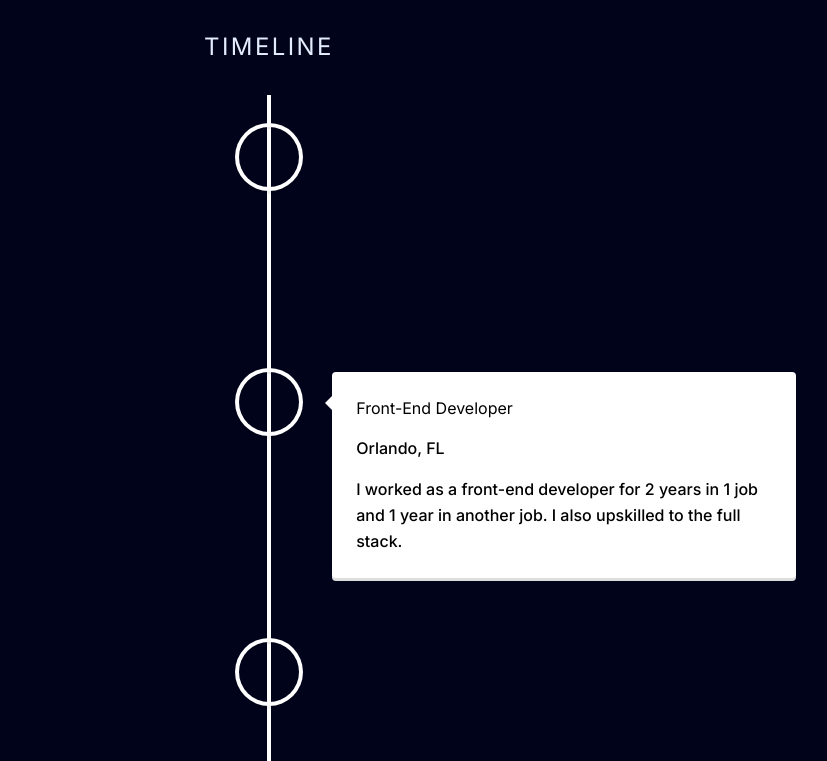
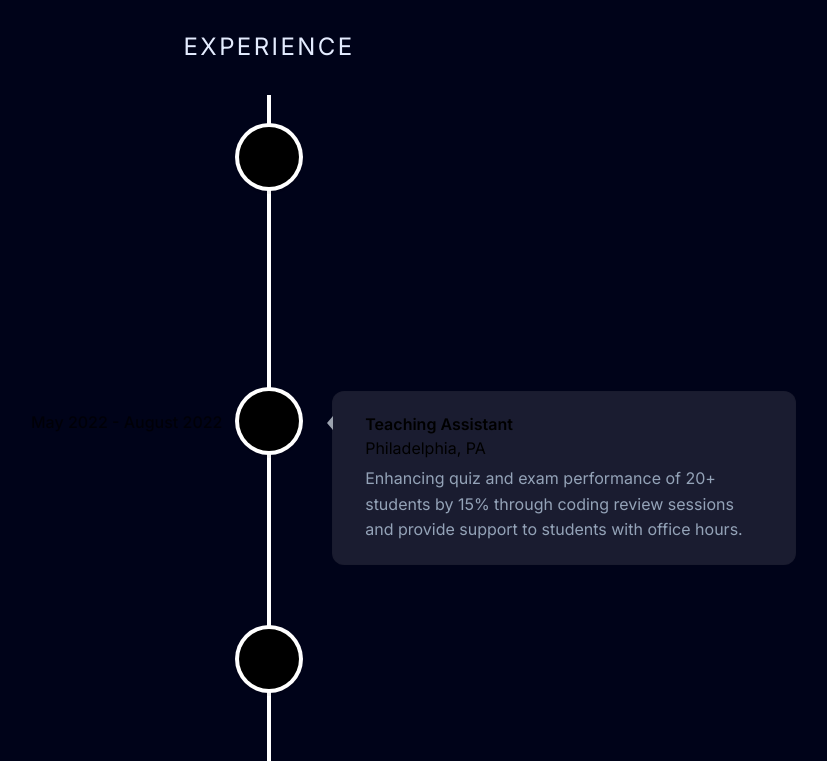
Before and after one commit to Rich-Bryan/personal-website, a Next.js app: page / in a window 1280 px wide. Shown: the part 1919-2680 px from the top of the page, without its empty margins (371-1198 px from the left). Built offline with nearby package versions, Linux system fonts and the light colour scheme.

Commit message:
fix the timeline feature but not complete yet

```diff
--- a/components/Timeline.tsx
+++ b/components/Timeline.tsx
@@ -12,18 +12,39 @@ const Timeline = () => {
   return (
     <div className="relative flex justify-center ">
       <section id='experience' >
-        <Title title="Timeline" />
-        <VerticalTimeline>
+        <Title title="Experience" />
+        <VerticalTimeline >
           {experiencesData.map((item, index) => (
             <React.Fragment key={index}>
               <VerticalTimelineElement
               key={index}
               visible={true}
-              className="text-black vertical-timeline-element--work s-12"
+              className=" vertical-timeline-element--work"
+              contentStyle={{
+                background: "rgba(255, 255, 255, 0.1)",
+                borderRadius: "0.75rem", // rounded-xl
+                paddingLeft: "1.25rem", // px-5
+                paddingRight: "1.25rem", // px-5
+                paddingTop: "0.75rem", // py-3
+                paddingBottom: "0.75rem", // py-3
+                boxShadow: "none",
+                border: "1px solid rgba(0, 0, 0, 0.05)",
+                textAlign: "left",
+                padding: "1.3rem 2rem"
+              }}
+              contentArrowStyle={{
+                borderRight:"0.4rem solid #9ca3af",
+              }}
+              date={item.date}
+              icon ={item.icon}
+              iconStyle={{
+                background: "black",
+                fontSize: "1.5rem"
+              }}
             >
-                <h3 className="vertical-timeline-element-title"> {item.title}</h3>
-                <p>{item.location}</p>
-                <p>{item.description}</p>
+                <h3 className="font-semibold capitalize"> {item.title}</h3>
+                <p className="!font-normal !mt-0">{item.location}</p>
+                <p className="!mt-1 !font-normal text-slate-400">{item.description}</p>
               </VerticalTimelineElement>
             </React.Fragment>
           ))}
--- a/lib/data.tsx
+++ b/lib/data.tsx
@@ -2,22 +2,6 @@ import { FaLocationArrow } from "react-icons/fa";
 import React from "react";
 
 export const experiencesData = [
-    {
-      title: "Software Engineer at CVS",
-      location: "Miami, FL",
-      description:
-        "I graduated after 6 months of studying. I immediately found a job as a front-end developer.",
-      icon: <FaLocationArrow />,
-      date: "May - August 2024",
-    },
-    {
-      title: "Front-End Developer",
-      location: "Orlando, FL",
-      description:
-        "I worked as a front-end developer for 2 years in 1 job and 1 year in another job. I also upskilled to the full stack.",
-        icon: <FaLocationArrow />,
-      date: "2019 - 2021",
-    },
   {
     title: "Full-Stack Developer",
     location: "Houston, TX",
@@ -26,9 +10,25 @@ export const experiencesData = [
     icon: <FaLocationArrow />,
     date: "2021 - present",
   },
+
+  {
+    title: "Teaching Assistant",
+    location: "Philadelphia, PA",
+    description:
+      "Enhancing quiz and exam performance of 20+ students by 15% through coding review sessions and provide support to students with office hours.",
+    icon: <FaLocationArrow />,
+    date: "May 2022 - August 2022",
+  },
+
+  {
+    title: "Software Engineer at CVS",
+    location: "New York, NY",
+    description:
+      "Worked in the data engineering team, Migrate Data from Hadoop to GCP.",
+    icon: <FaLocationArrow />,
+    date: "May 2024 - August 2024",
+  },
 ] as const;
-
-
 
 export const skillsData = [
   "HTML",
@@ -48,13 +48,12 @@ export const skillsData = [
   "GCP",
   "AirFlow",
   "Java",
-    "C/C++"
+  "C/C++",
 ] as const;
-
 
 export const navItems = [
   { name: "About", link: "#about" },
   { name: "Projects", link: "#projects" },
-  { name: "Testimonials", link: "#testimonials" },
+  { name: "Experience", link: "#experience" },
   { name: "Contact", link: "#contact" },
 ];
--- a/package.json
+++ b/package.json
@@ -14,6 +14,7 @@
     "@mui/material": "^5.16.4",
     "@mui/styled-engine-sc": "^6.0.0-alpha.18",
     "@radix-ui/react-slot": "^1.1.0",
+    "@react-spring/web": "^9.7.4",
     "clsx": "^2.1.1",
     "framer-motion": "^11.3.21",
     "icons": "^1.0.0",
```
Also changed, not shown: 1 other file (tests, documents, lock files or other folders). Lines whose indentation alone changed are shown as unchanged.
